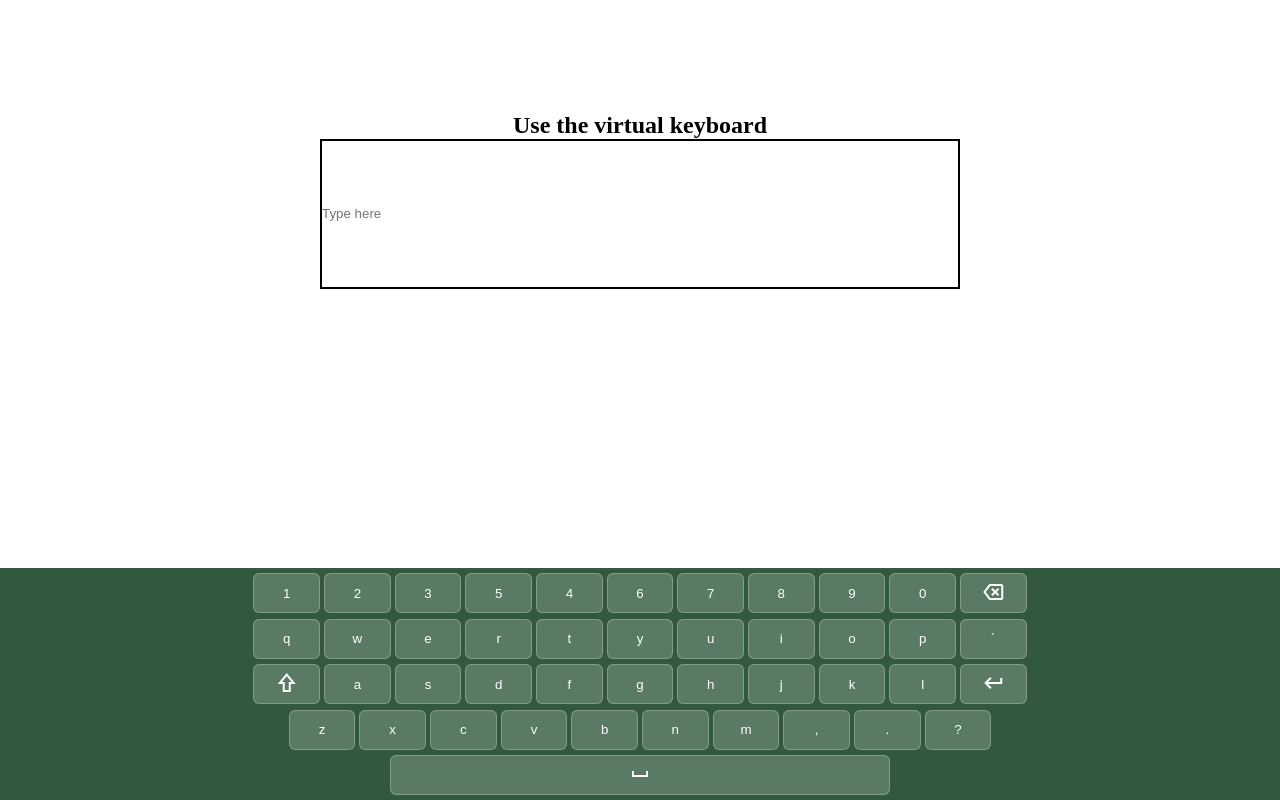
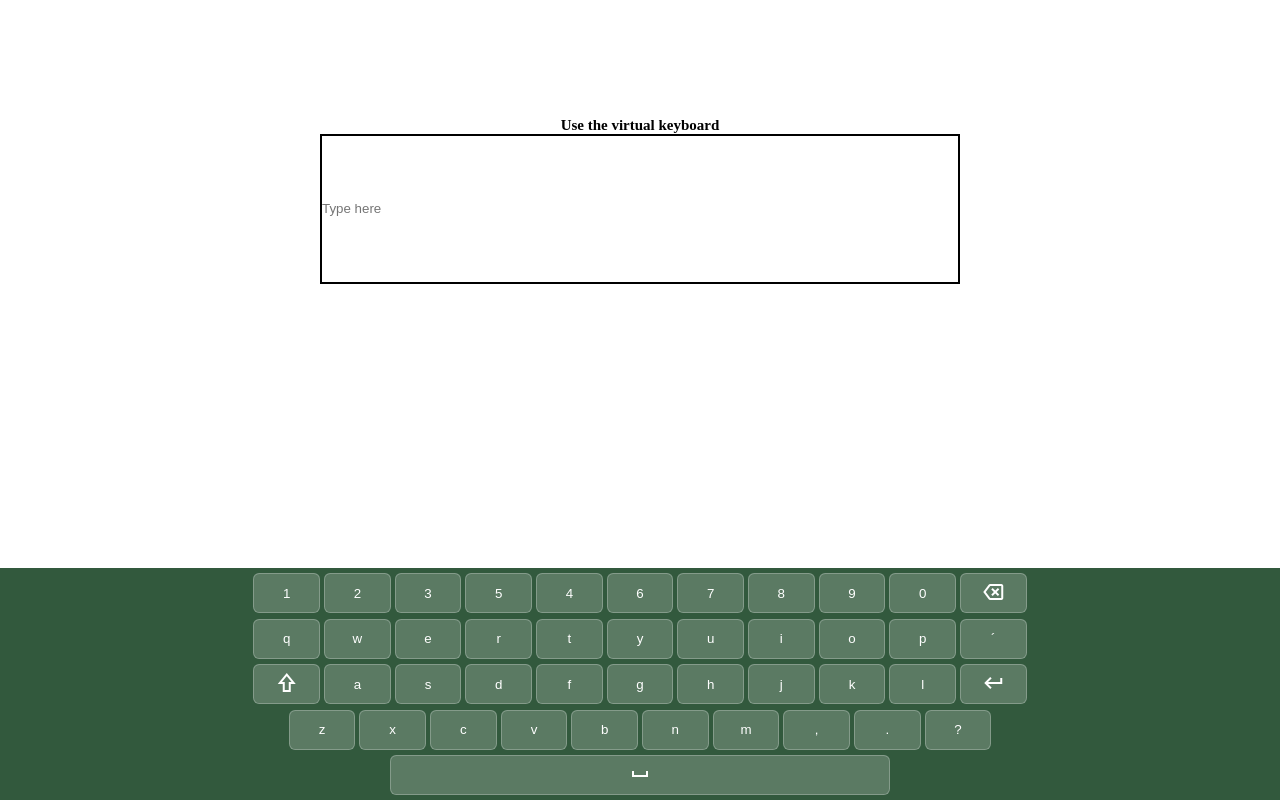
Before and after one commit to Lucasdelacerda/virtualKeyboard, a plain HTML site: page index.html in a window 1280 px wide. Drawn offline with nearby package versions, Linux system fonts and the light colour scheme.

Commit message:
Correction
change from , to . in the html font-size

```diff
--- a/style.css
+++ b/style.css
@@ -7,7 +7,7 @@
 }
 
 html {
-    font-size: 62, 5%;
+    font-size: 62.5%;
 }
 
 body {
```
